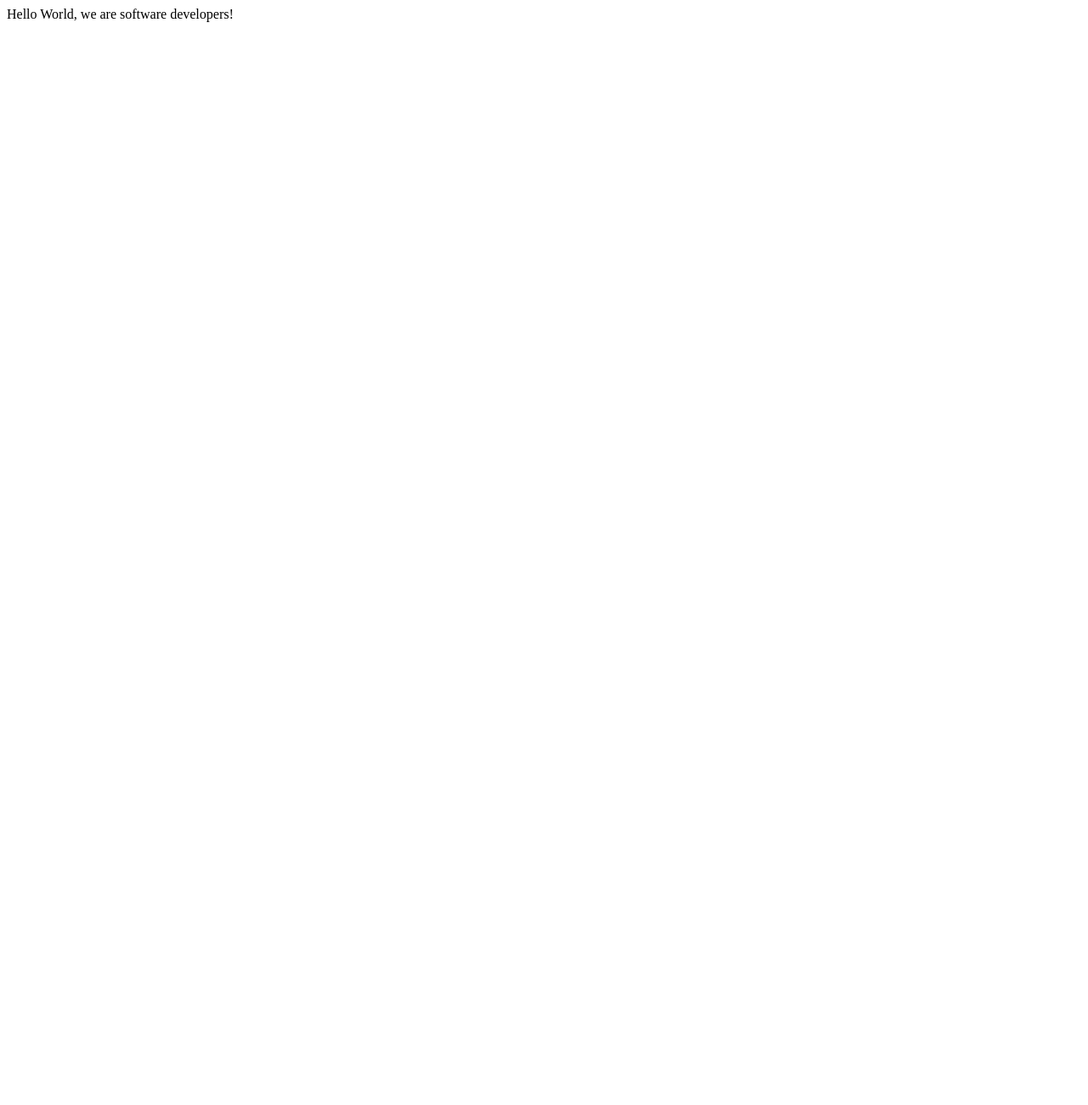
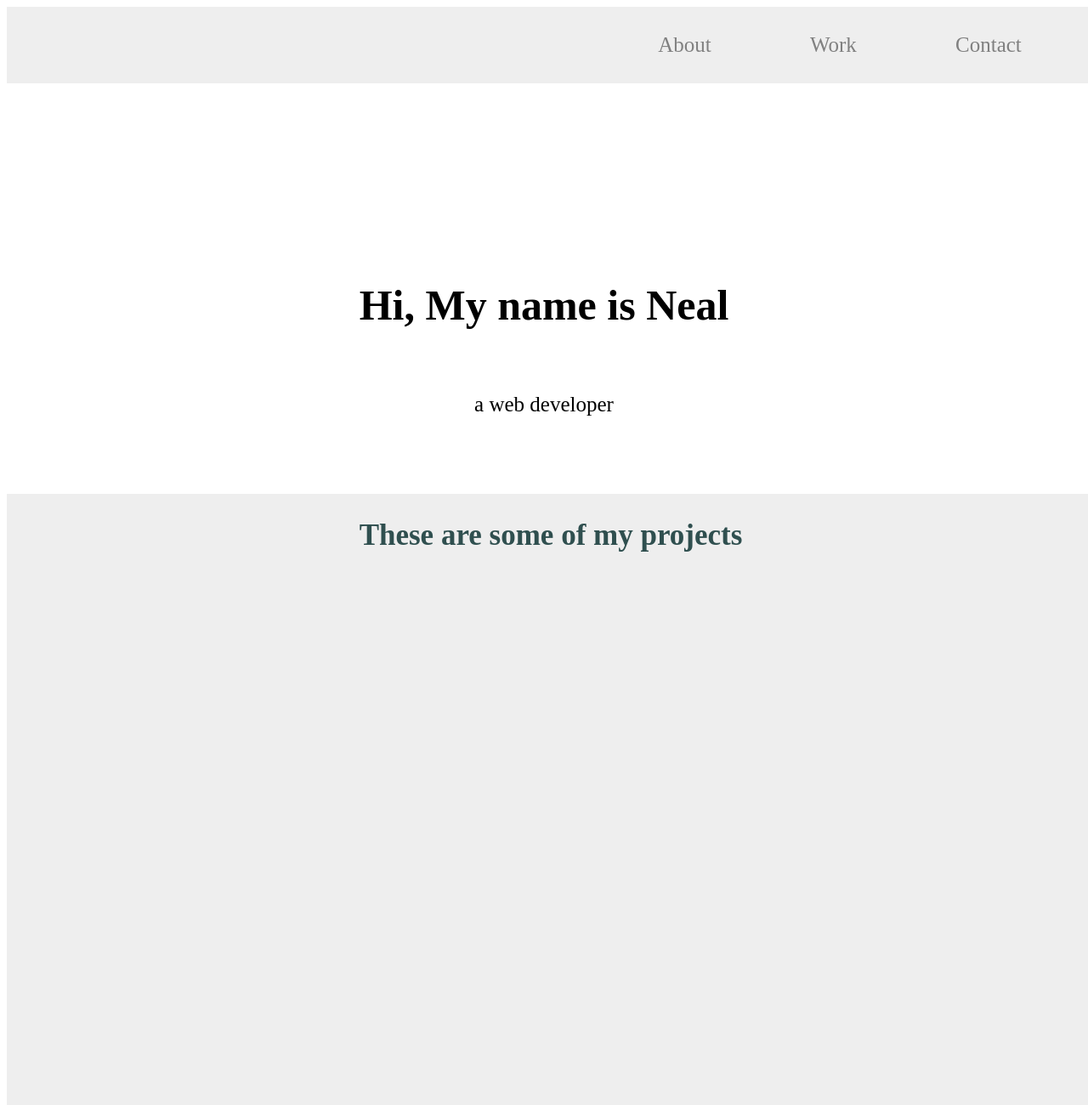
Before and after one commit to NealeLonsdale/Neale-Rich-Project, a plain HTML site: page index.html in a window 1280 px wide. Shown: the top 1300 px of the page at 85% size. Before the commit the page ends 800 px from the top, so only its background shows below. Drawn offline with Linux system fonts and the light colour scheme.

Commit message:
add more styling to project

```diff
--- a/index.html
+++ b/index.html
@@ -7,6 +7,23 @@
 </head>
 
 <body>
-  Hello World, we are software developers!
+  <header>
+    <nav id="navbar">
+      <div id="nav-items-wrapper">
+        <a class="nav-items" href="#welcome-section">About</a>
+        <a class="nav-items" href="#projects">Work</a>
+        <a class="nav-items" href="#contact">Contact</a>
+      </div>
+    </nav>
+  </header>
+  <section id="welcome-section">
+    <div id="welcome-text-wrapper">
+      <h1 id="main-text">Hi, My name is Neal</h1>
+      <h4 id="sub-text">a web developer</h4>
+    </div>
+  </section>
+  <section id="projects">
+    <h2 id="projects-section-header">These are some of my projects</h2>
+  </section>
 </body>
 </html>
--- a/style.css
+++ b/style.css
@@ -0,0 +1,72 @@
+
+
+#navbar {
+    z-index: 999999999999999;
+    position: fixed;
+    display: flex;
+    justify-content: flex-end;
+    align-items: center;
+    width: 100%;
+    padding: 20px;
+    height: 50px;
+    background-color: #eee;
+    margin-right: -8%;
+}
+
+#nav-items-wrapper {
+    width: 50%;
+    display: flex;
+    justify-content: space-evenly;
+}
+
+.nav-items {
+    font-size: 25px;
+    text-decoration: none;
+    color: gray;
+    padding: 10px;
+}
+
+#welcome-section {
+    height: 100vh;
+    position: relative;
+    top: 90px;
+    width: 100%;
+    display: flex;
+    flex-direction: column;
+    align-items: center;
+}
+
+#welcome-text-wrapper {
+    width: 100%;
+    display: flex;
+    flex-direction: column;
+    height: 100%;
+    align-items: center;
+    position: relative;
+    top: 190px;
+}
+
+#main-text {
+    font-size: 50px;
+}
+
+#sub-text {
+    font-size: 25px;
+    font-weight: 100;
+}
+
+#projects {
+    position: absolute;
+    width: 100%;
+    height: 100%;
+    top: 581px;
+    display: flex;
+    flex-direction: column;
+    align-items: center;
+    background-color: #eee;
+}
+
+#projects-section-header {
+    font-size: 35px;
+    color: darkslategray;
+}
```
